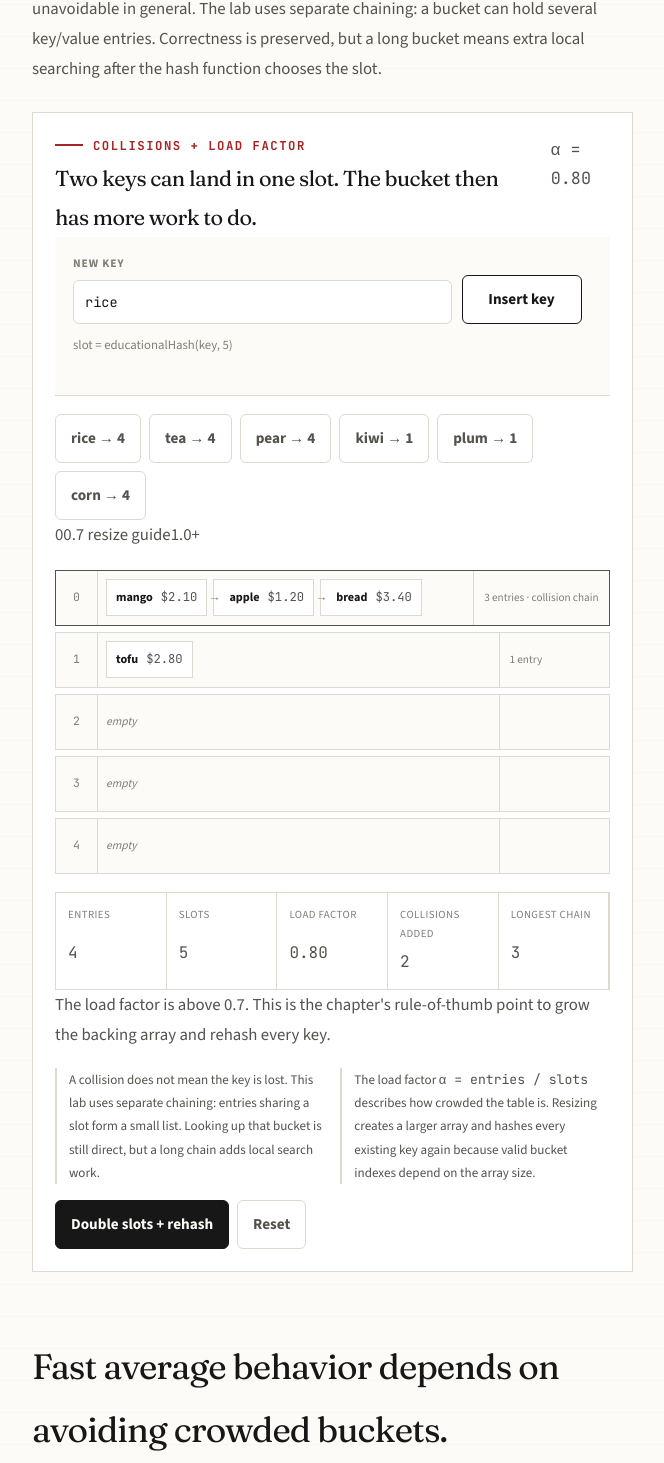
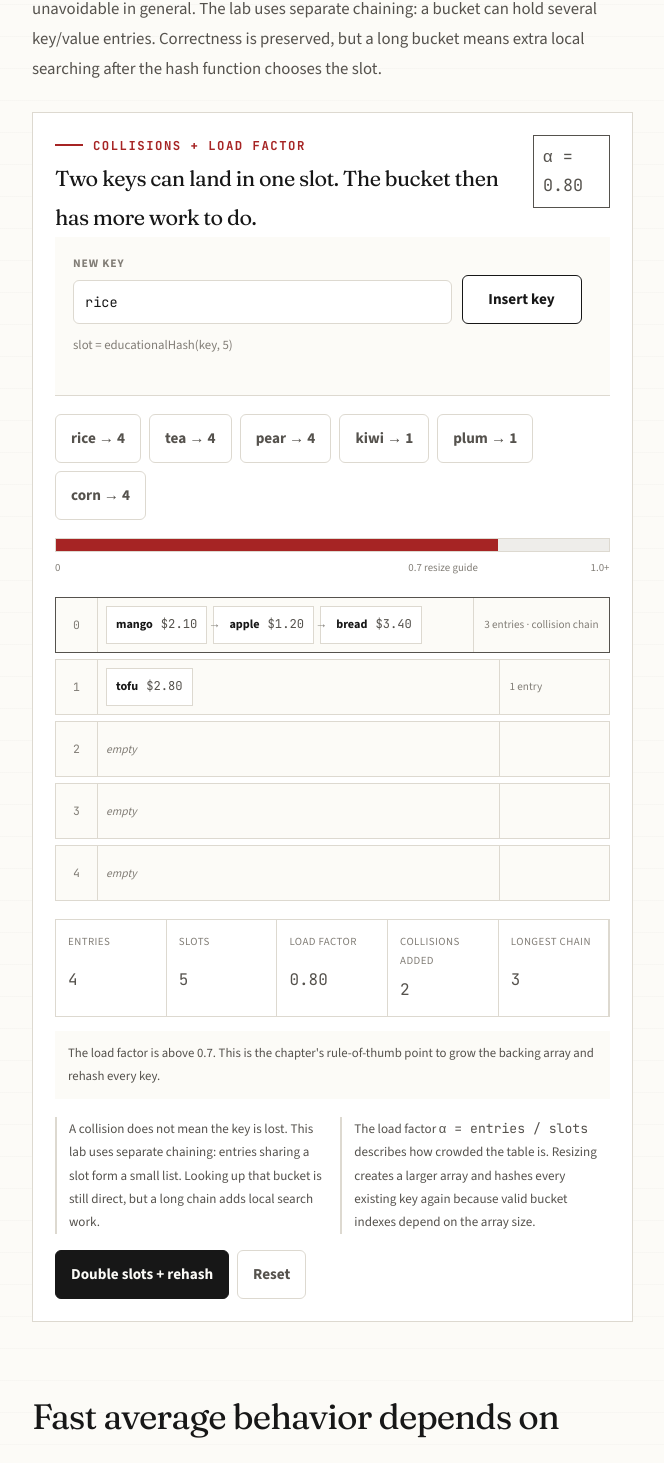
Before and after one commit to anatwork14/agocode, a Next.js app: page /learn/hash-tables in a window 1280 px wide. Shown: the part 3260-4723 px from the top of the page, without its empty margins (234-898 px from the left). Built offline with nearby package versions, Linux system fonts and the light colour scheme.

Commit message:
style: add load-factor threshold guidance

```diff
--- a/app/chapter-five.css
+++ b/app/chapter-five.css
@@ -176,6 +176,63 @@
   margin: 16px 0 0;
   color: var(--muted);
   font-size: 0.8rem;
+}
+
+.hash-load-badge {
+  border: 1px solid var(--border);
+  padding: 6px 9px;
+}
+
+.hash-load-badge--warn {
+  border-color: var(--warning);
+  color: var(--warning);
+}
+
+.hash-load-meter {
+  margin-top: 18px;
+}
+
+.hash-load-meter__track {
+  height: 14px;
+  overflow: hidden;
+  border: 1px solid var(--border);
+  background: var(--note);
+}
+
+.hash-load-meter__track span {
+  display: block;
+  height: 100%;
+  background: var(--accent);
+  transition: width 180ms ease;
+}
+
+.hash-load-meter__labels {
+  position: relative;
+  display: flex;
+  justify-content: space-between;
+  margin-top: 6px;
+  color: var(--muted);
+  font-size: .68rem;
+}
+
+.hash-load-meter__threshold {
+  position: absolute;
+  left: 70%;
+  transform: translateX(-50%);
+  color: var(--warning);
+}
+
+.hash-resize-guidance {
+  margin-top: 14px;
+  border-left: 3px solid var(--success);
+  background: var(--paper);
+  padding: 11px 13px;
+  color: var(--ink-secondary);
+  font-size: .8rem;
+}
+
+.hash-resize-guidance--warn {
+  border-left-color: var(--warning);
 }
 
 .hash-use-panel {
@@ -455,3 +512,9 @@
     grid-template-columns: 1fr;
   }
 }
+
+@media (prefers-reduced-motion: reduce) {
+  .hash-load-meter__track span {
+    transition: none;
+  }
+}
```
